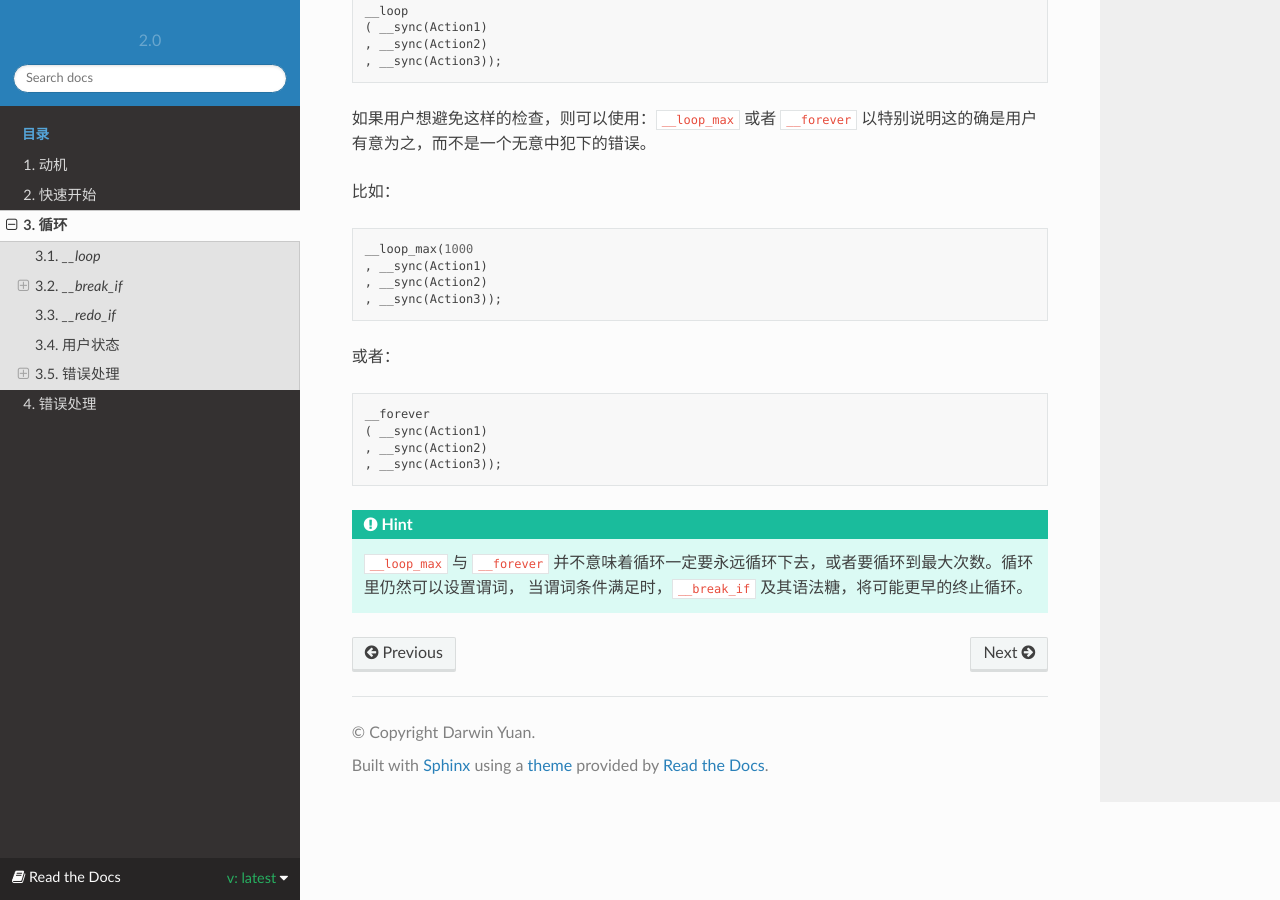
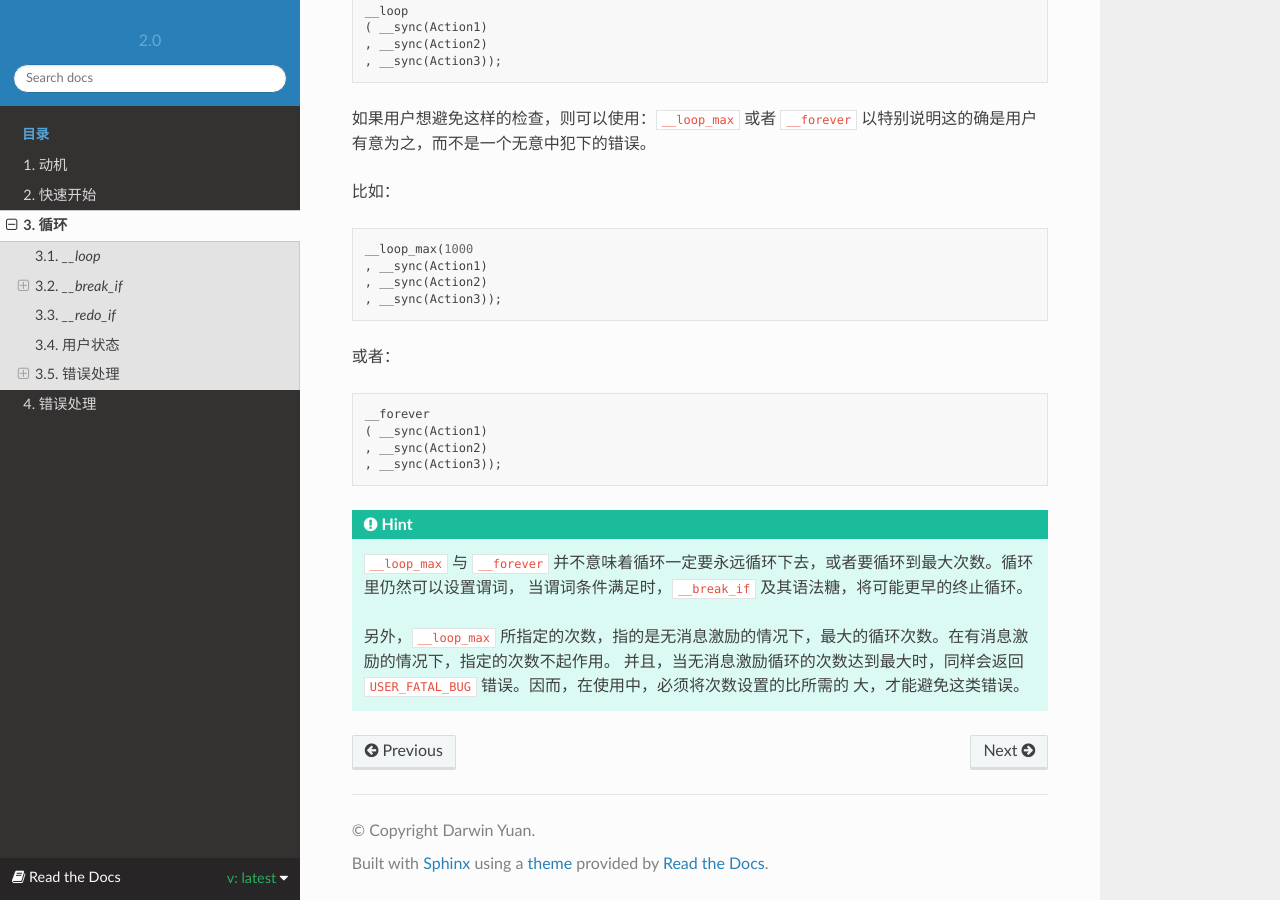
Before and after one commit to godsme/trans-dsl-2, a Sphinx documentation site: the page built from doc/source/loop.rst, in a window 1280 px wide and 900 px high, scrolled down 6553 px. Built offline with Sphinx 7.4.7 and the Read the Docs theme 2.0.0, drawn with Linux system fonts in a browser that asks for light colours.

Commit message:
added more doc

```diff
--- a/doc/source/loop.rst
+++ b/doc/source/loop.rst
@@ -334,3 +334,7 @@ stop
 .. Hint::
    ``__loop_max`` 与 ``__forever`` 并不意味着循环一定要永远循环下去，或者要循环到最大次数。循环里仍然可以设置谓词，
    当谓词条件满足时，``__break_if`` 及其语法糖，将可能更早的终止循环。
+
+   另外，``__loop_max`` 所指定的次数，指的是无消息激励的情况下，最大的循环次数。在有消息激励的情况下，指定的次数不起作用。
+   并且，当无消息激励循环的次数达到最大时，同样会返回 ``USER_FATAL_BUG`` 错误。因而，在使用中，必须将次数设置的比所需的
+   大，才能避免这类错误。
```
Also changed, not shown: 3 other files.
